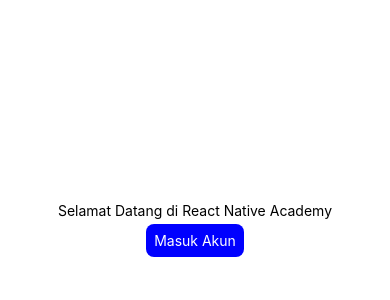
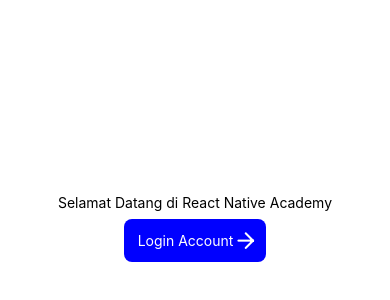
Before and after one commit to admhabits/react-native-expo-2023, a React Native app: screen /Home in a window 390 px wide. Shown: the part 190-490 px from the top of the page. Built offline with nearby package versions, Linux system fonts and the light colour scheme.

Commit message:
Add Button Icon Component

```diff
--- a/components/Button.js
+++ b/components/Button.js
@@ -1,25 +1,45 @@
 //import liraries
 import React from 'react';
+import IconFeather from 'react-native-vector-icons/Feather';
 import { TouchableOpacity, Text, StyleSheet } from 'react-native';
 
 // create a component
-const CommonButton = ({ text, onPress}) => {
+const CommonButton = ({ text, onPress, backgroundColor = 'blue' }) => {
     return (
         <TouchableOpacity onPress={onPress}>
-            <Text style={styles.btnSignIn}>{text}</Text>
+            <Text style={{ ...styles.btnSignIn, backgroundColor: backgroundColor }}>{text}</Text>
         </TouchableOpacity >
     );
 };
 
+export const ButtonIcon = ({ name, onPress, color, size = 25 }) => {
+    return (
+        <TouchableOpacity onPress={onPress} style={styles.btnIcon}>
+            <Text style={{ color, marginLeft: 6 }}>Login Account</Text>
+            <IconFeather name={name} size={size} color={color} />
+        </TouchableOpacity >
+    );
+};
+
+
 // define your styles
 const styles = StyleSheet.create({
     btnSignIn: {
-        backgroundColor: 'blue',
         color: 'white',
         padding: 8,
         margin: 5,
         borderRadius: 8,
     },
+    btnIcon: {
+        display: 'flex',
+        justifyContent: 'space-between',
+        alignItems: 'center',
+        flexDirection: 'row',
+        backgroundColor: 'blue',
+        padding: 8,
+        margin: 8,
+        borderRadius: 8
+    }
 });
 
 //make this component available to the app
--- a/package.json
+++ b/package.json
@@ -16,7 +16,8 @@
     "react": "18.2.0",
     "react-native": "0.72.5",
     "react-native-safe-area-context": "4.6.3",
-    "react-native-screens": "~3.22.0"
+    "react-native-screens": "~3.22.0",
+    "react-native-vector-icons": "^10.0.0"
   },
   "devDependencies": {
     "@babel/core": "^7.20.0"
--- a/pages/Home.js
+++ b/pages/Home.js
@@ -2,7 +2,7 @@
 import React from 'react';
 import { View, Text, StyleSheet, TouchableOpacity } from 'react-native';
 import Header from '../components/Header';
-import CommonButton from '../components/Button';
+import { ButtonIcon } from '../components/Button';
 
 // create a component
 const Home = ({ navigation }) => {
@@ -11,7 +11,7 @@
         {/* <Header /> */}
         <View style={styles.container}>
             <Text>Selamat Datang di React Native Academy</Text>
-            <CommonButton text={'Masuk Akun'} onPress={() => navigation.navigate('Login')}/>
+            <ButtonIcon name={'arrow-right'} onPress={() => navigation.navigate('Login')} color={'white'}/>
         </View>
     </>
 
```
Also changed, not shown: 1 other file (tests, documents, lock files or other folders).
